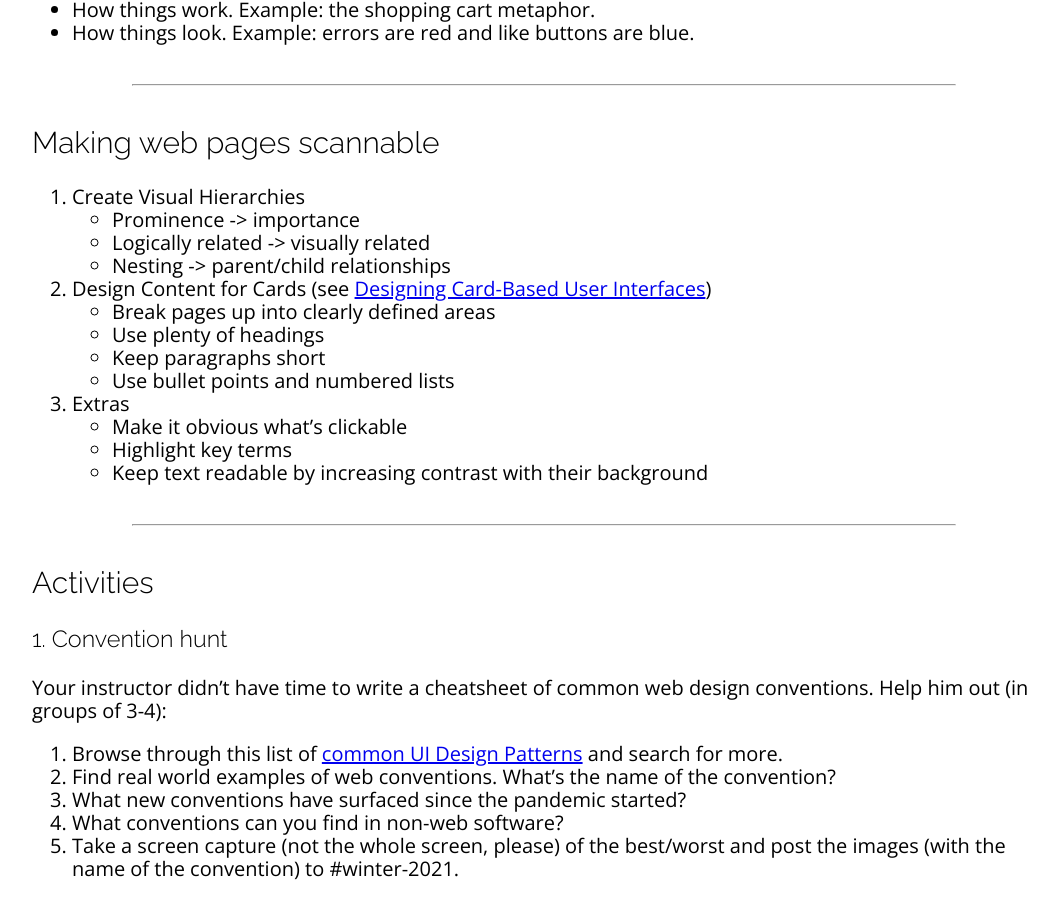
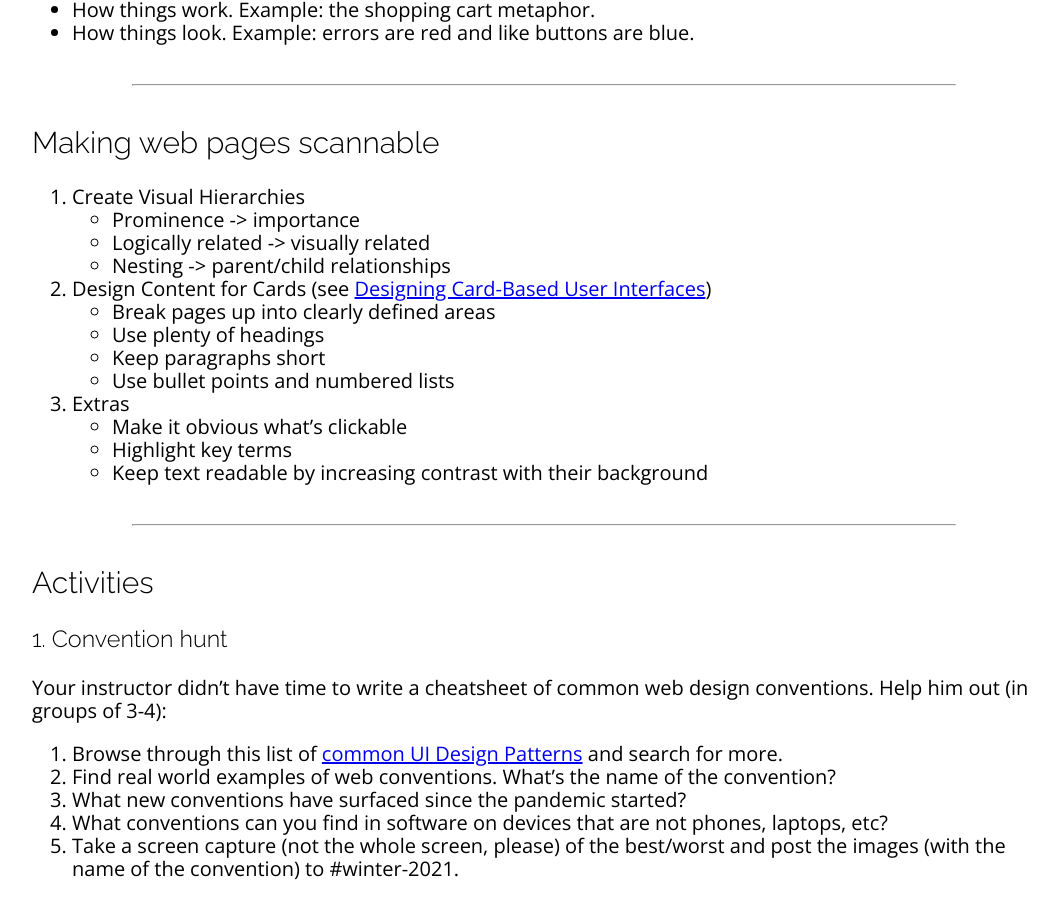
Before and after one commit to sait-wbdv/winter-2021, a Jekyll site: the page built from cheatsheets/web-conventions/index.md, in a window 1280 px wide and 900 px high, scrolled down 904 px. Shown: the whole window, without its empty margins (96-1154 px from the left). Built offline with Jekyll 4.4.1, drawn with Linux system fonts in a browser that asks for light colours; nearby versions of some CDN libraries.

Commit message:
added questions

```diff
--- a/cheatsheets/web-conventions/index.md
+++ b/cheatsheets/web-conventions/index.md
@@ -46,5 +46,5 @@ Your instructor didn't have time to write a cheatsheet of common web design conv
 1. Browse through this list of [common UI Design Patterns](http://ui-patterns.com/patterns) and search for more.
 2. Find real world examples of web conventions. What's the name of the convention?
 3. What new conventions have surfaced since the pandemic started?
-4. What conventions can you find in non-web software?
+4. What conventions can you find in software on devices that are not phones, laptops, etc?
 4. Take a screen capture (not the whole screen, please) of the best/worst and post the images (with the name of the convention) to #winter-2021.
```
